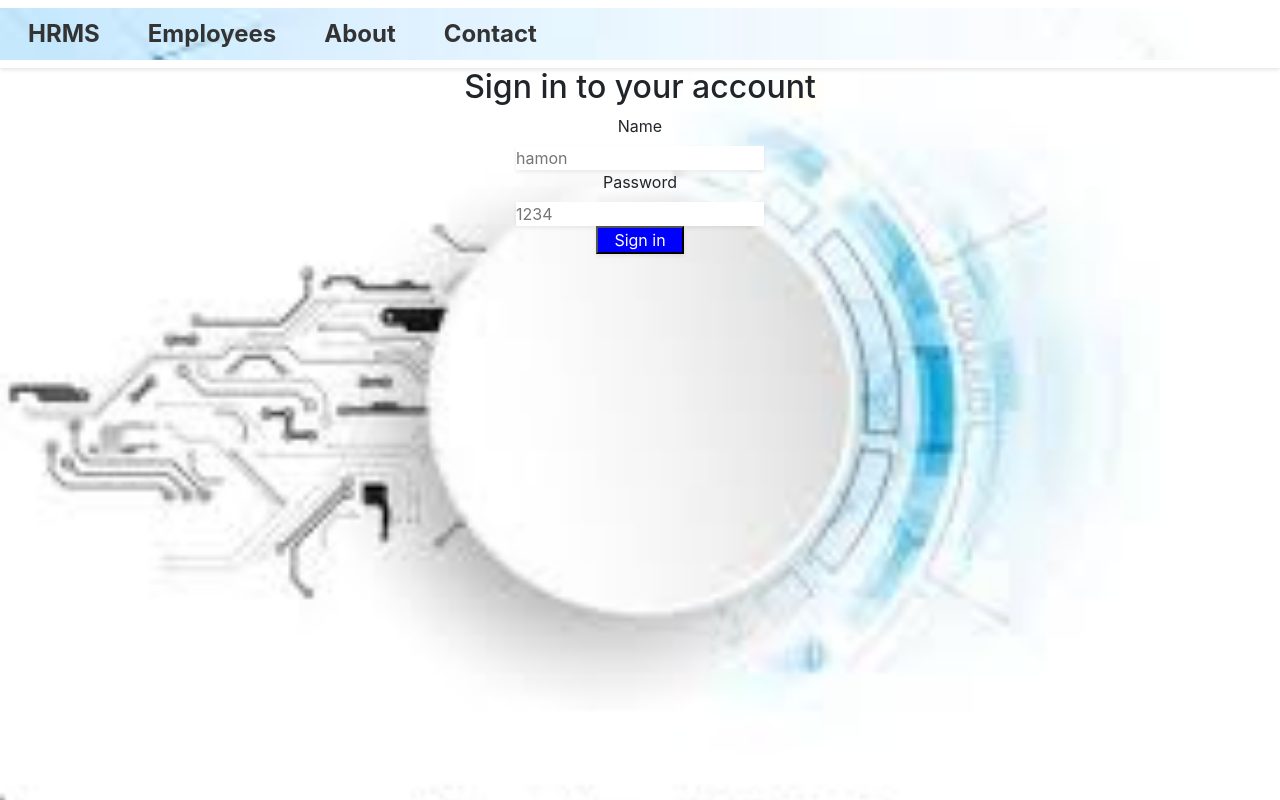
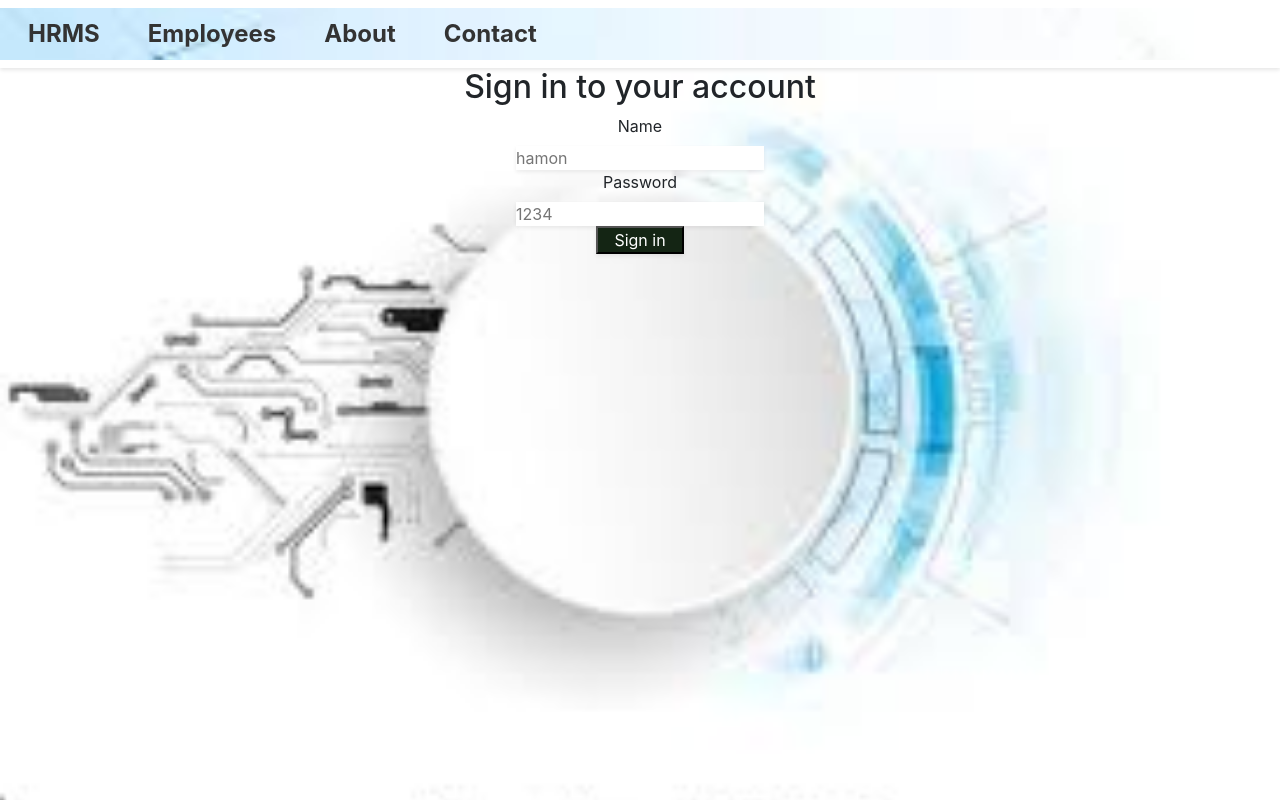
Before and after one commit to jishnup2930/HR_React_app, a React (Create React App) app: page / in a window 1280 px wide. Built offline with nearby package versions, Linux system fonts and the light colour scheme.

Commit message:
style: Update button colors in login form

```diff
--- a/src/components/signin/signin.css
+++ b/src/components/signin/signin.css
@@ -47,6 +47,6 @@ div{
 
 }
 button{
-    color: blue;
-    background-color: blue;
+    color: rgb(213, 213, 245);
+    background-color: rgb(20, 37, 20);
 }
```
